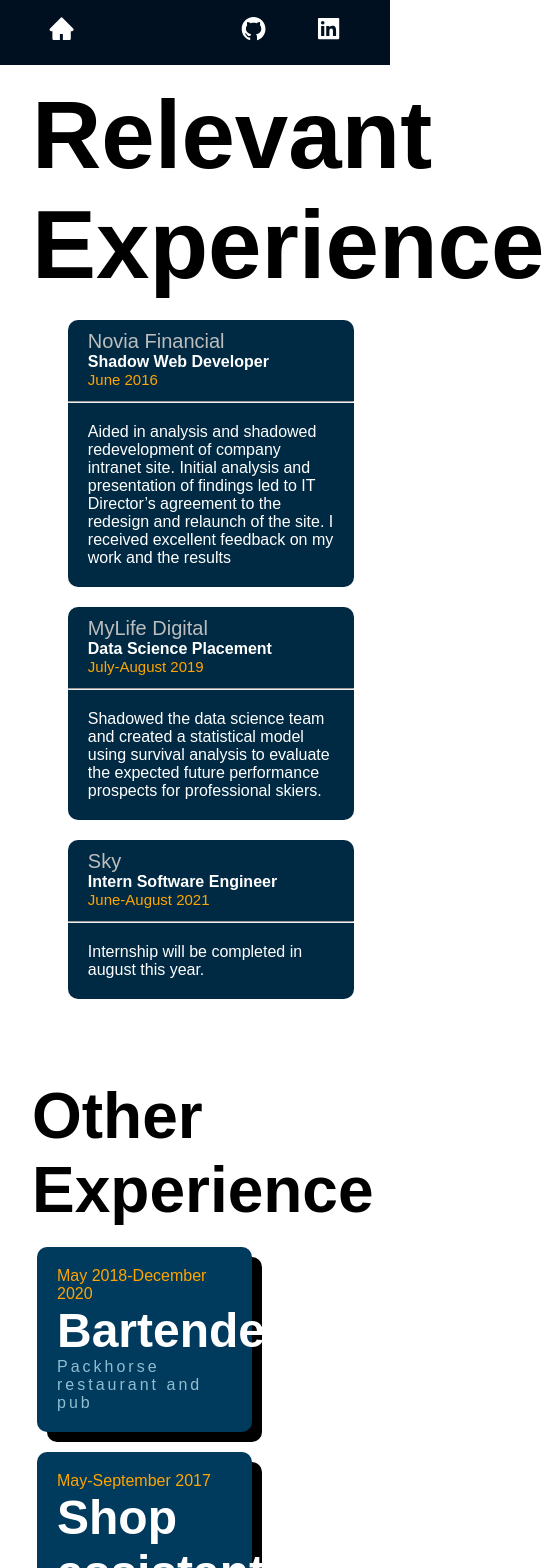
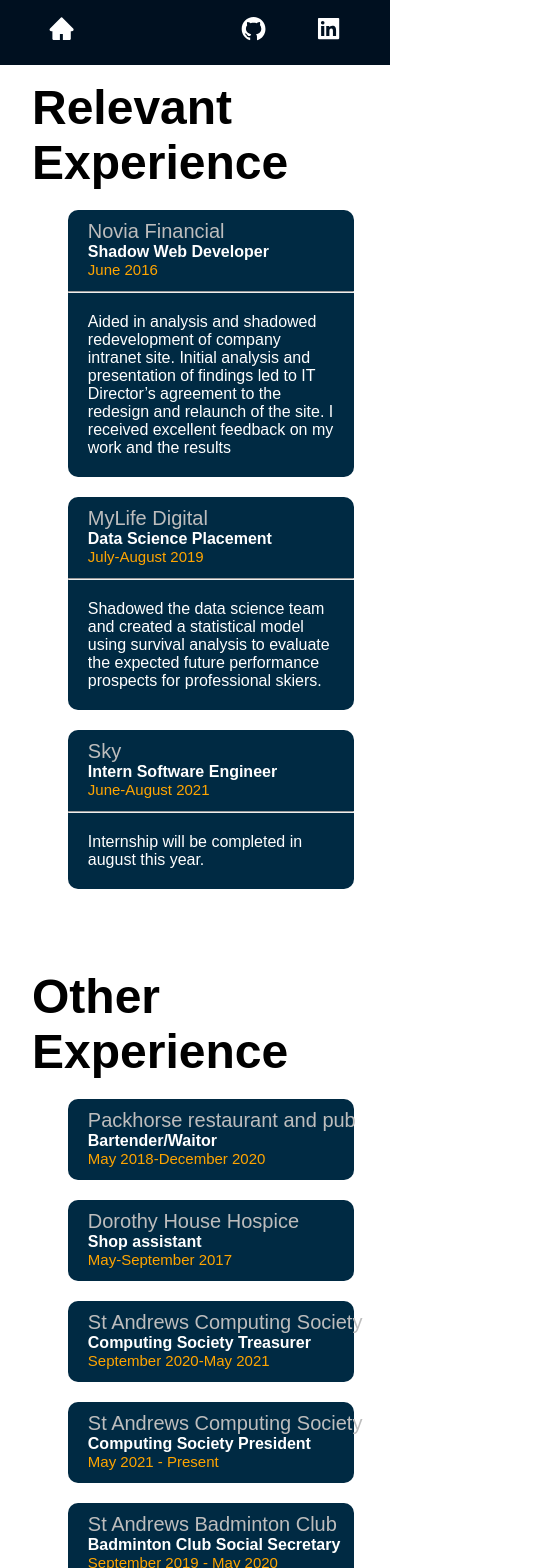
Before and after one commit to rupert648/personal-site, a React (Create React App) app: page /experience in a window 390 px wide. Shown: the top 1568 px of the page, 544 px wide, since content can reach past the window. Built offline with nearby package versions, Linux system fonts and the light colour scheme.

Commit message:
refactored experience and project pages to respond better to mobile view

```diff
--- /dev/null
+++ b/src/components/MobileOtherExperienceCard.js
@@ -0,0 +1,48 @@
+import React from 'react'
+import styled from 'styled-components'
+
+const Card = styled.div`
+    background-color: #002a43;
+    color: white;
+    margin: auto;
+    margin-top: 20px;
+    border-radius: 10px;
+    width: 80%;
+    float: center;
+`;
+
+const TitleArea = styled.div`
+    padding: 10px 20px;
+    width: 100%;
+`;
+
+const CompanyName = styled.h1`
+    font-style: normal;
+    font-weight: normal;
+    color: #BDBDBD;
+`;
+
+const RoleTitle = styled.h1`
+    margin: 0;
+    font-weight: bold;
+    font-size: 1rem;
+`;
+
+const Date = styled.h2`
+    margin: 0 0 3px 0;
+    font-weight: 200;
+    color: orange;
+`;
+function MobileOtherExperienceCard(props) {
+    return (
+        <Card>
+            <TitleArea>
+                <CompanyName>{props.experience.company}</CompanyName>
+                <RoleTitle>{props.experience.title}</RoleTitle>
+                <Date>{props.experience.date}</Date>
+            </TitleArea>
+        </Card>
+    )
+}
+
+export default MobileOtherExperienceCard
--- a/src/components/ProjectCard.js
+++ b/src/components/ProjectCard.js
@@ -1,4 +1,4 @@
-import React from 'react'
+import React, {useState, useEffect} from 'react'
 import styled from 'styled-components'
 import {useHistory} from 'react-router-dom';
 
@@ -58,17 +58,36 @@
 `;
 
 
+function getWindowDimensions() {
+    const {innerWidth: width, innerHeight: height} = window;
+
+    return {
+        width,
+        height
+    }
+}
+
 function ProjectCard(props) {
     const [isVisible, setVisible] = React.useState(false);
+    const [windowDimensions, setWindowDimensions] = useState(getWindowDimensions())
+
     const domRef = React.useRef();
 
     const history = useHistory();
 
-    React.useEffect(() => {
+    useEffect(() => {
         const observer = new IntersectionObserver(entries => {
         entries.forEach(entry => setVisible(entry.isIntersecting));
         });
         observer.observe(domRef.current);
+
+        function handleResize() {
+            setWindowDimensions(getWindowDimensions());
+        }
+
+        window.addEventListener('resize', handleResize);
+        return () => window.removeEventListener('resize', handleResize);
+
     }, []);
 
     const ImageSection = styled.section`
@@ -84,7 +103,12 @@
     }
 
     return (
-        <div onClick={redirr} className={`project-card ${isVisible ? 'is-visible' : ''}`} ref={domRef}>
+        <div
+            onClick={redirr}
+            className={`project-card ${isVisible ? 'is-visible' : ''}`}
+            ref={domRef}
+            style={{width: windowDimensions.width < 600 ? "90%" : "35rem"}}
+        >
             <div className="card-front">
             <ImageSection/>
             <TechnologiesArea>
--- a/src/pages/Experience.js
+++ b/src/pages/Experience.js
@@ -6,6 +6,7 @@
 import ExperienceCard from '../components/ExperienceCard'
 import MobileExperienceCard from '../components/MobileExperienceCard'
 import OtherExperienceCard from '../components/OtherExperienceCard'
+import MobileOtherExperienceCard from '../components/MobileOtherExperienceCard'
 
 // data
 import experience from '../data/experienceData'
@@ -13,17 +14,17 @@
 const RelevantExperience = styled.h1`
     padding: 5rem 2rem 0 2rem;
     color: black;
-    font-size: 6rem;
+    font-size: 3rem;
 `;
 
 const RelevantExperienceArea = styled.div`
     padding-left: 2rem;
 `;
 
-const OtherExperience = styled.h2`
+const OtherExperience = styled.h1`
     padding: 5rem 2rem 0 2rem;
     color: black;
-    font-size: 4rem;
+    font-size: 3rem;
 `;
 
 const OtherExperienceArea = styled.div`
@@ -66,11 +67,14 @@
             }
             </RelevantExperienceArea>
             <OtherExperience>Other Experience</OtherExperience>
+
             <OtherExperienceArea>
             {
                 experience.otherExperience.map(experience => {
                     return (
-                        <Slide left><OtherExperienceCard experience={experience} /></Slide>
+                        windowDimensions.width > 800 ?
+                            <Slide left><OtherExperienceCard experience={experience} /></Slide> :
+                            <Slide left><MobileOtherExperienceCard experience={experience} /></Slide>
                     )
                 })
             }
--- a/src/pages/ProjectPage.js
+++ b/src/pages/ProjectPage.js
@@ -13,7 +13,6 @@
 const TitleText = styled.h1`
     width: 100%;
     color: black;
-    font-size: 6rem;
 `;
 
 const TechnologyItem = styled.div`
@@ -125,7 +124,11 @@
                 <ImageSection />
                 <hr />
                 <div style={{width: windowDimensions.width < 600 ? "80%" : "60%", margin: 'auto'}}>
-                <TitleText>{project.title}</TitleText>
+                <TitleText
+                    style={{fontSize: windowDimensions.width < 900 ? "3rem" : "5rem"}}
+                >
+                    {project.title}
+                </TitleText>
                     {
                         project.technologies.map(technology => {
 
```
